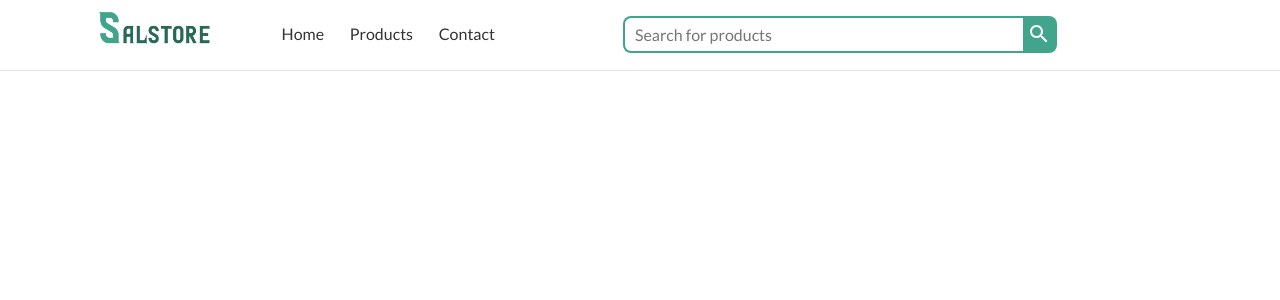
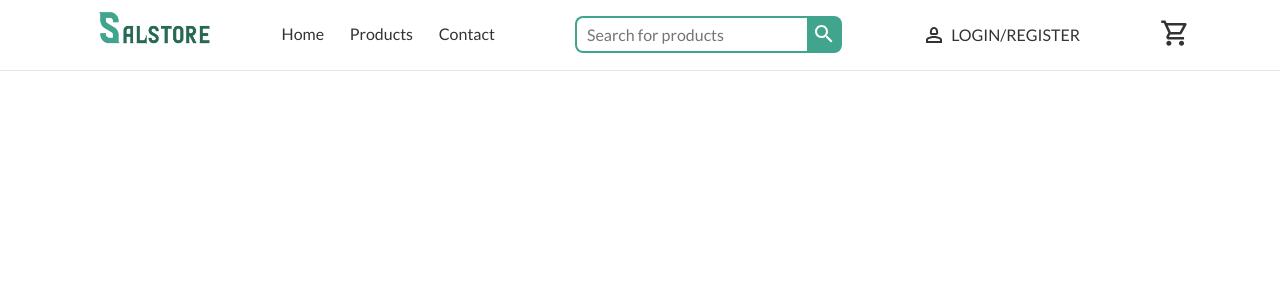
Before and after one commit to salmaane/salstore-ecommerce-store, a React (Vite) app: page / in a window 1280 px wide. Shown: the top 300 px of the page. Built offline with nearby package versions, Linux system fonts and the light colour scheme.

Commit message:
navbar styles completed

```diff
--- a/src/components/Navbar.jsx
+++ b/src/components/Navbar.jsx
@@ -1,6 +1,8 @@
 import SearchBar from './SearchBar';
 import "../styles/navbar.css"
 import {Link} from 'react-router-dom'
+import Person2OutlinedIcon from '@mui/icons-material/Person2Outlined';
+import ShoppingCartOutlinedIcon from '@mui/icons-material/ShoppingCartOutlined';
 
 function Navbar() {
   return (
@@ -14,6 +16,13 @@ function Navbar() {
             </ul>
         </div>
         <SearchBar/>
+        <Link to="account" className='login-button'>
+          <Person2OutlinedIcon className="account-icon" />
+          LOGIN/REGISTER
+        </Link>
+        <Link to="cart" className='cart-button'>
+          <ShoppingCartOutlinedIcon className="cart-icon" sx={{fontSize: '1.9rem'}}/>
+        </Link>
     </nav>
   )
 }
--- a/src/components/SearchBar.jsx
+++ b/src/components/SearchBar.jsx
@@ -10,7 +10,7 @@ function SearchBar() {
   return (
     <div className='search-wrapper'>
         <input type="search" placeholder="Search for products"/>
-        <button>
+        <button className='search-button'>
           <SearchIcon className="search-icon" />
         </button>
     </div>
--- a/src/styles/navbar.css
+++ b/src/styles/navbar.css
@@ -2,7 +2,7 @@ nav {
     padding: 0.5rem var(--side-padding);
     border-bottom: 1px solid rgba(0, 0, 0, 0.1);
     display: flex;
-    gap: 8rem;
+    gap: 5rem;
     align-items: center;
 }
 nav > div {
@@ -12,7 +12,7 @@ nav > div {
 .logo {
     width: 8rem;
     margin: 0 0 10px 0;
-
+    cursor: pointer;
 }
 .nav-links {
     display: flex;
@@ -38,3 +38,29 @@ nav > div {
 .nav-links a:hover {
     color: black;
 }
+
+.account-icon {
+    color: var(--text-color);
+}
+.login-button {
+    color: inherit;
+    font: inherit;
+    border: none;
+    background: none;
+    display: flex;
+    align-items: center;
+    gap: 5px;
+    cursor: pointer;
+}
+.login-button:hover, .login-button:hover .account-icon, .cart-button:hover .cart-icon{
+    color: #888;
+    transition: color 0.2s linear;
+}
+
+.cart-button {
+    border: none;
+    background: none;
+}
+.cart-icon {
+    color: var(--text-color);
+}
--- a/src/styles/searchbar.css
+++ b/src/styles/searchbar.css
@@ -2,28 +2,32 @@ input[type="search"] {
     outline: none;
     border: 2px solid var(--primary);
     border-right: none;
-    width: 25rem;
+    width: inherit;
     padding: 8px 10px;
     border-radius: 8px 0 0 8px;
     height: inherit;
     font-family: inherit;
     font-size: inherit;
 }
-input[type="search"]:focus, input[type="search"]:focus + button {
+input[type="search"]:focus, input[type="search"]:focus + .search-button {
     border-color: var(--secondary);
 }
 .search-wrapper {
+    min-width: 194px;
+    width: 90%;
     gap: 0;
     align-items: center;
     height: 2.3rem;
 }
-button {
+.search-button {
     border: 2px solid var(--primary);
     border-left: none;
     background-color: var(--primary);
     height: inherit;
+    width: 2.25rem;
     padding: 4px;
     border-radius: 0 8px 8px 0;
+    cursor: pointer;
 }
 .search-icon {
     font-size: 26px;
```
Also changed, not shown: src/pages/Account.jsx (added), src/pages/LoginPage.jsx (deleted).
